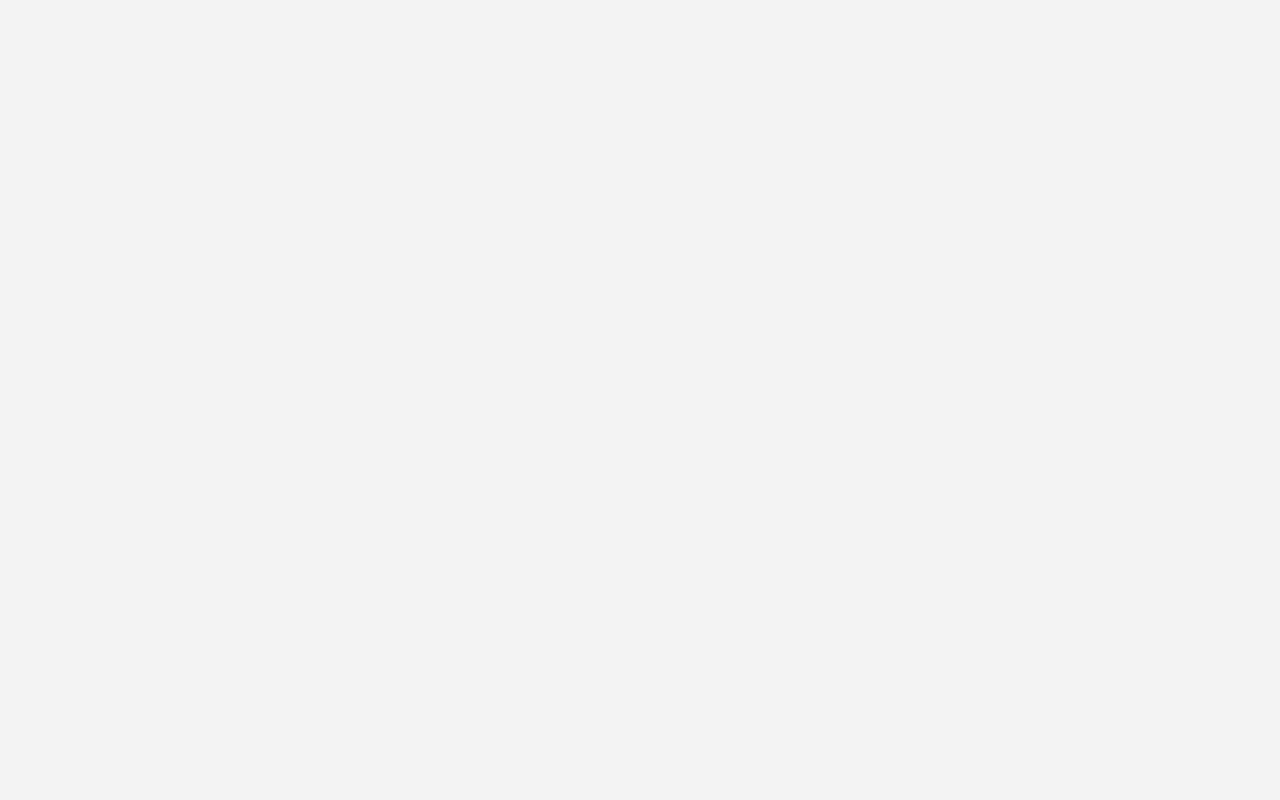
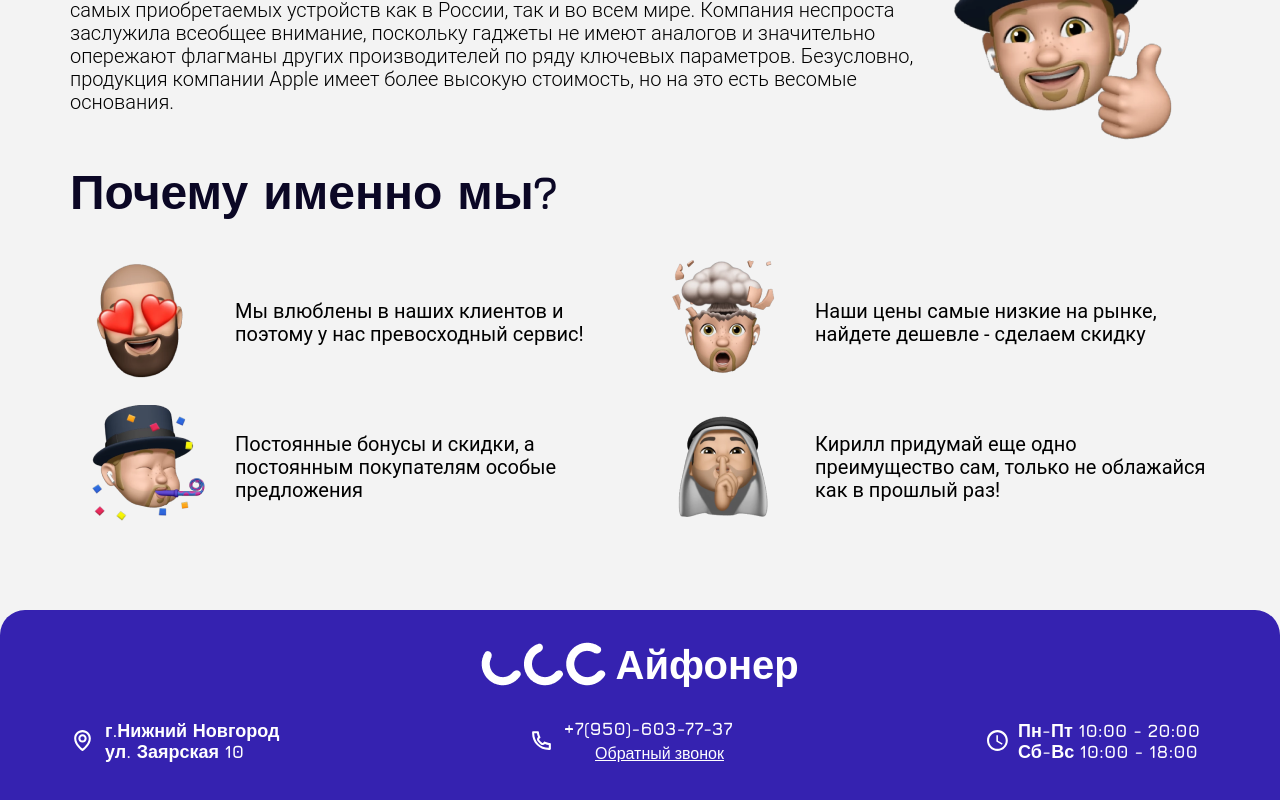
Before and after one commit to StKir/Iphoner_react_app, a React (Create React App) app: page / in a window 1280 px wide. Shown: the part 1184-1984 px from the top of the page. Before the commit the page ends 934 px from the top, so only its background shows below. Built offline with nearby package versions, Linux system fonts and the light colour scheme; data requests are answered from the project's data file.

Commit message:
main_screen_100%

```diff
--- a/src/components/app/App.js
+++ b/src/components/app/App.js
@@ -1,6 +1,8 @@
 import AppHeader from "../appHeader/AppHeader";
 import MainOffer from "../mainOffer/MainOffer";
 import MainSlider from "../mainslider/MainSlider";
+import MainAbout from "../mainAbout/MainAbout";
+import AppFooter from "../appFooter/AppFoter";
 import 'bootstrap/dist/css/bootstrap.min.css';
 
 function App() {
@@ -9,6 +11,8 @@ function App() {
         <AppHeader/>
         <MainOffer/>
         <MainSlider/>
+        <MainAbout/>
+        <AppFooter/>
     </div>
   );
 }
--- /dev/null
+++ b/src/components/appFooter/AppFoter.js
@@ -0,0 +1,45 @@
+import './appFooter.scss';
+import logo_white from '../../assets/logo/logo_white.png'
+import map from '../../assets/icons/bx_map-white.svg'
+import phone from '../../assets/icons/ci_phone-outline_white.svg'
+import time from '../../assets/icons/access-time_hitw.svg'
+
+const AppFooter = () => {
+    return(
+        <footer>
+            <div className='container'>
+                <a href='#' className='footer_logo'>
+                    <img src={logo_white} alt="logo" />
+                    <h3>Айфонер</h3>
+                </a>
+                <div className='footer_contacts'>
+                    <div className='footer-item'>
+                            <img src={map} alt="map" />
+                            <span className='head_info info'>
+                                г.Нижний Новгород ул. Заярская 10
+                            </span>
+                        </div>
+                        <div className='footer-item'>
+                            <img src={phone} alt="phone" />
+                            <div className='phone_info info'>
+                                <span className='phone_number'>
+                                    +7(950)-603-77-37
+                                </span>
+                                <span className='phone_call'>
+                                    Обратный звонок
+                                </span>
+                            </div>
+                        </div>
+                        <div className='footer-item'>
+                            <img src={time} alt="time" />
+                            <span className='time_info info'>
+                                Пн-Пт 10:00 - 20:00 Сб-Вс 10:00 - 18:00
+                            </span>
+                        </div>
+                </div>
+            </div>
+        </footer>
+    )
+}
+
+export default AppFooter;
--- /dev/null
+++ b/src/components/appFooter/appFooter.scss
@@ -0,0 +1,51 @@
+@import '../../style/colors.scss';
+@import '../../style/JuraFont.scss';
+
+footer{
+    margin-top: 80px;
+    width: 100%;
+    background: $purple;
+    border-radius: 25px 25px 0px 0px;
+    padding-bottom: 50px;
+}
+.footer_logo{
+    padding-top: 25px;
+    display: flex;
+    align-items: center;
+    max-width: 333px;
+    margin: 0 auto;
+    h3{
+        font-style: normal;
+        font-weight: 700;
+        font-size: 40px;
+        line-height: 47px;
+        color: #FFFFFF;
+    }
+}
+.footer_contacts{
+    margin-top: 25px;
+    display: flex;
+    justify-content: space-between;
+}
+.footer-item{
+    display: flex;
+    align-items: center;
+    span{
+        font-style: normal;
+        font-weight: 700;
+        font-size: 18px;
+        line-height: 21px;
+        color: #FFFFFF;
+        width: 12rem;
+        margin-left: 10px;
+    }
+
+    .phone_info{
+        .phone_call{
+            font-size: 16px;
+            line-height: 19px;
+            text-decoration-line: underline;
+            color: #FFFFFF !important;
+        }
+    }
+}
--- /dev/null
+++ b/src/components/mainAbout/MainAbout.js
@@ -0,0 +1,44 @@
+import like from '../../assets/smiles/like.png';
+import love from '../../assets/smiles/love.png';
+import boom from '../../assets/smiles/boom.png';
+import party from '../../assets/smiles/party.png';
+import silence from '../../assets/smiles/silenc.png';
+
+import './mainAbout.scss'
+
+const MainAbout = () => {
+    return (
+        <section>
+            <div className="container">
+                <div className="about_us">
+                    <h2>О нас</h2>
+                    <div className="about_us_info">
+                        <p>Год за годом девайсы Apple, в частности iPhone, покоряют сердца миллионов людей высокой скоростью работы, мультимедийными возможностями, простотой в использовании, лаконичным дизайном и множеством полезных опций. Согласно статистическим данным, мобильные устройства Apple занимают топовые позиции среди самых приобретаемых устройств как в России, так и во всем мире. Компания неспроста заслужила всеобщее внимание, поскольку гаджеты не имеют аналогов и значительно опережают флагманы других производителей по ряду ключевых параметров. Безусловно, продукция компании Apple имеет более высокую стоимость, но на это есть весомые основания.</p>
+                        <img src={like} alt="like" />
+                    </div>
+                </div>
+                <div className='advantages'>
+                    <h2>Почему именно мы?</h2>
+                    <div className='advantages_blocks'>
+                        <AdvItem img={love} txt={'Мы влюблены в наших клиентов и поэтому у нас превосходный сервис!'}/>
+                        <AdvItem img={boom} txt={'Наши цены самые низкие на рынке, найдете дешевле - сделаем скидку'}/>
+                        <AdvItem img={party} txt={'Постоянные бонусы и скидки, а постоянным покупателям особые предложения'}/>
+                        <AdvItem img={silence} txt={'Кирилл придумай еще одно преимущество сам, только не облажайся как в прошлый раз!'}/>
+                    </div>
+                </div>
+            </div>
+        </section>
+    )
+}
+
+const AdvItem = (props) => {
+    const {img, txt} = props;
+    return(
+        <div className='advantages_blocks_item'>
+            <img src={img} alt="smile"/>
+            <p>{txt}</p>
+        </div>
+    )
+}
+
+export default MainAbout;
--- /dev/null
+++ b/src/components/mainAbout/mainAbout.scss
@@ -0,0 +1,55 @@
+@import '../../style//JuraFont.scss';
+
+section{
+    margin-top: 80px;
+}
+.about_us{
+    h2{
+        margin-bottom: 20px;
+    }
+    &_info{
+        display: flex;
+        width: 100%;
+        justify-content: space-between;
+        p{
+            font-family: 'Roboto', sans-serif;
+            font-style: normal;
+            font-weight: 300;
+            font-size: 20px;
+            line-height: 23px;
+            color: #000000;
+        }
+        img{
+            width: 277px;
+            height: 256px;
+        }
+    }
+}
+.advantages{
+    h2{
+        margin-bottom: 40px;
+    }
+    .advantages_blocks{
+        display: grid;
+        grid-gap: 20px;
+        grid-template-columns: repeat(2,1fr);
+        &_item{
+            display: flex;
+            align-items: center;
+            justify-content: space-between;
+            img{
+                margin-right: 20px;
+                width: 145px;
+                height: 125px;
+            }
+            p{
+                font-family: 'Roboto', sans-serif;
+                font-style: normal;
+                font-weight: 400;
+                font-size: 20px;
+                line-height: 23px;
+                color: #000000;
+            }
+        }
+    }
+}
--- a/src/index.scss
+++ b/src/index.scss
@@ -51,3 +51,10 @@ input::-webkit-inner-spin-button {
   margin: 0 auto;
   padding: 0;
 }
+h2{
+  font-style: normal;
+  font-weight: 700;
+  font-size: 48px;
+  line-height: 57px;
+  color: #0B0725;
+}
```
